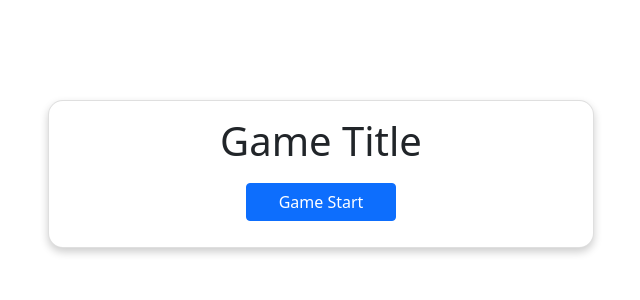
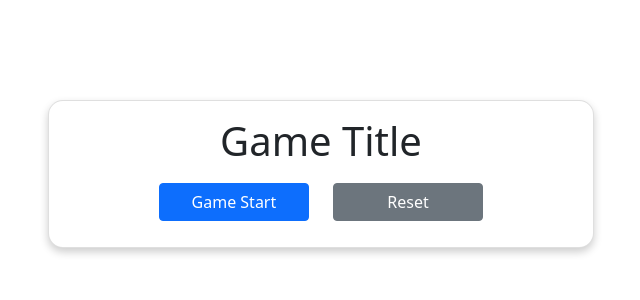
Before and after one commit to kirk3110/hackathon2024, a Flask app: page / in a window 1280 px wide. Shown: the top 300 px of the page, without its empty margins (319-959 px from the left). Run offline with Flask 3, Linux system fonts and the light colour scheme.

Commit message:
リセットボタン

```diff
--- a/app.py
+++ b/app.py
@@ -223,7 +223,7 @@ def reward():
         return redirect(url_for('simulation'))
 
 
-@app.route('/restart')
+@app.route('/reset')
 def clear_session():
     session.clear()
     return redirect(url_for('index'))
--- a/templates/index.html
+++ b/templates/index.html
@@ -32,6 +32,7 @@
           <h1 class="card-title">Game Title</h1>
           <div class="d-grid gap-2 d-md-block">
             <a href="/map" class="btn btn-primary btn-custom">Game Start</a>
+            <a href="/reset" class="btn btn-secondary btn-custom">Reset</a>
           </div>
         </div>
       </div>
--- a/templates/simulation.html
+++ b/templates/simulation.html
@@ -313,7 +313,7 @@
         </div>
       </form>
       <a href="/reward" class="btn btn-primary m-2" id="rewardButton">Get a Reward</a>
-      <a href="/restart" class="btn btn-secondary m-2" id="restartButton">Restart</a>
+      <a href="/restart" class="btn btn-secondary m-2" id="resetButton">Reset</a>
     </div>
     <script>
       document
@@ -347,7 +347,7 @@
 
       document.querySelector(".object1").addEventListener("animationend", function() {
           document.getElementById(
-            "{{ "rewardButton" if winner == 1 else "restartButton" }}"
+            "{{ "rewardButton" if winner == 1 else "resetButton" }}"
           ).style.display = "inline-block";
       });
 
```
